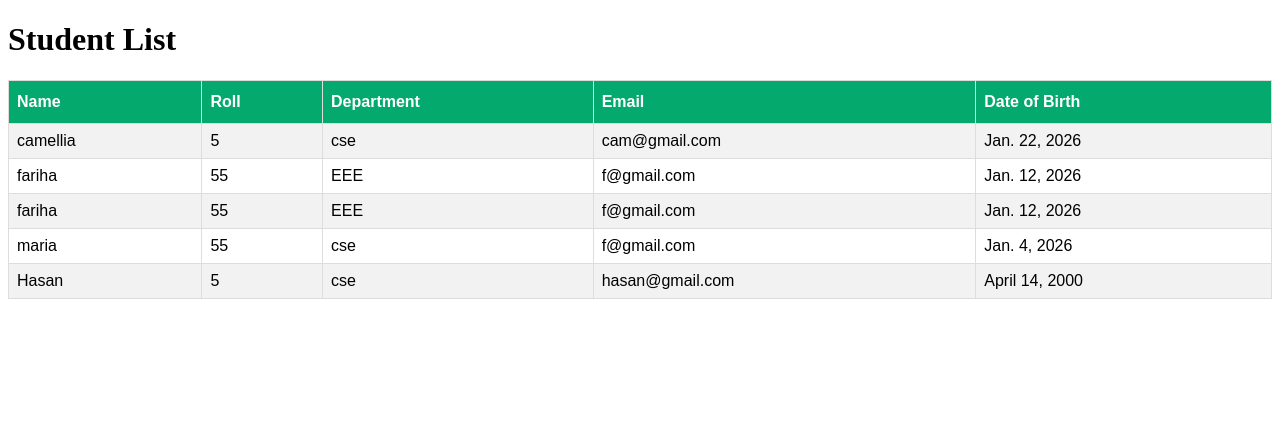
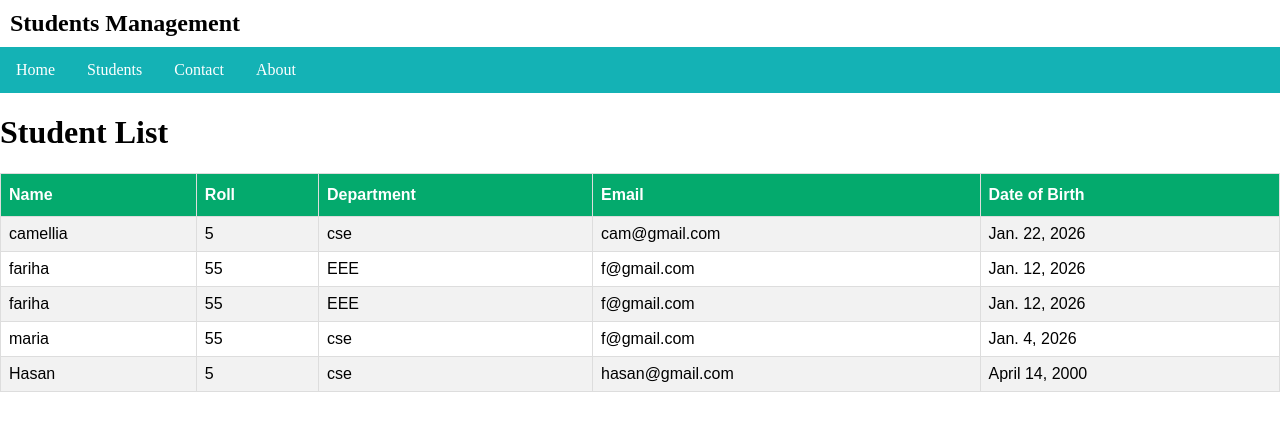
Before and after one commit to arifasultana76/Students-Management, a Django app: page /studentlist/ in a window 1280 px wide. Shown: the top 431 px of the page. Run offline with Django 5.2, Linux system fonts and the light colour scheme; data comes from the database, SQL or seed files in the repository; both versions use the stored data as it was after the commit.

Commit message:
added navbar

```diff
--- a/myproject/myapp/views.py
+++ b/myproject/myapp/views.py
@@ -1,5 +1,5 @@
 from django.shortcuts import render , redirect
-from myapp.models import StudentModel
+from myapp.models import *
 
 def studentlist(request):
     student_data=StudentModel.objects.all()
@@ -26,3 +26,6 @@ def students(request):
         ).save()
         return redirect('studentlist')
     return render(request,'students.html')
+
+def home(request):
+    return render(request,'base.html')
--- a/myproject/myproject/urls.py
+++ b/myproject/myproject/urls.py
@@ -1,10 +1,11 @@
 from django.contrib import admin
 from django.urls import path
-from myapp.views import studentlist,students
+from myapp.views import studentlist,students,home
 
 urlpatterns = [
     path('admin/', admin.site.urls),
+    path('home/', home,name='home'),
     path('studentlist/', studentlist,name='studentlist'),
-    path('students/', students,name='students')
+    path('students/', students,name='students'),
 
 ]
--- /dev/null
+++ b/myproject/template/base.html
@@ -0,0 +1,52 @@
+<!DOCTYPE html>
+<html>
+
+<head>
+    <style>
+        body {
+            margin: 0;
+            padding: 0;
+        }
+
+        h2,
+        p {
+            margin: 10px;
+        }
+
+        ul {
+            list-style-type: none;
+            margin: 0;
+            padding: 0;
+            background-color: #14b2b5;
+            display: flex;
+        }
+
+        ul li a {
+            display: block;
+            color: white;
+            padding: 14px 16px;
+            text-decoration: none;
+        }
+
+        ul li a:hover:not(.active) {
+            background-color: #4f63e9;
+        }
+
+        ul li a.active {
+            background-color: #19ffd8;
+        }
+    </style>
+</head>
+
+<body>
+    {% include 'nav.html' %}
+
+
+    {% block body %}
+
+    {% endblock body %}
+
+
+</body>
+
+</html>
--- /dev/null
+++ b/myproject/template/home.html
@@ -0,0 +1,6 @@
+{% extends "base.html" %}
+
+{% block body %}
+
+
+{% endblock body %}
--- /dev/null
+++ b/myproject/template/nav.html
@@ -0,0 +1,15 @@
+<!DOCTYPE html>
+<html>
+<body>
+
+<h2>Students Management</h2>
+
+<ul>
+  <li><a href="{% url 'home' %}">Home</a></li>
+  <li><a href="{% url 'students' %}">Students</a></li>
+  <li><a href="#contact">Contact</a></li>
+  <li><a href="#about">About</a></li>
+</ul>
+
+</body>
+</html>
--- a/myproject/template/studentlist.html
+++ b/myproject/template/studentlist.html
@@ -1,8 +1,9 @@
-
+{% extends 'base.html' %}
 {% block body %}
 
 <!DOCTYPE html>
 <html>
+
 <head>
   <style>
     table {
@@ -11,14 +12,19 @@ table {
       width: 100%;
     }
 
-td, th {
+    td,
+    th {
       border: 1px solid #ddd;
       padding: 8px;
     }
 
-tr:nth-child(even){background-color: #f2f2f2;}
+    tr:nth-child(even) {
+      background-color: #f2f2f2;
+    }
 
-tr:hover {background-color: #ddd;}
+    tr:hover {
+      background-color: #ddd;
+    }
 
     th {
       padding-top: 12px;
@@ -29,6 +35,7 @@ th {
     }
   </style>
 </head>
+
 <body>
 
   <h1>Student List</h1>
@@ -56,5 +63,6 @@ th {
   </table>
 
 </body>
+
 </html>
 {% endblock body %}
--- a/myproject/template/students.html
+++ b/myproject/template/students.html
@@ -44,6 +44,7 @@ input[type=submit]:hover {
 
 <form method="POST">
     {% csrf_token %}
+
   <label for="fname">Name</label>
   <input type="text" id="fname" name="name" placeholder="Your name..">
 
```
Also changed, not shown: myproject/db.sqlite3. Lines whose indentation alone changed are shown as unchanged.
